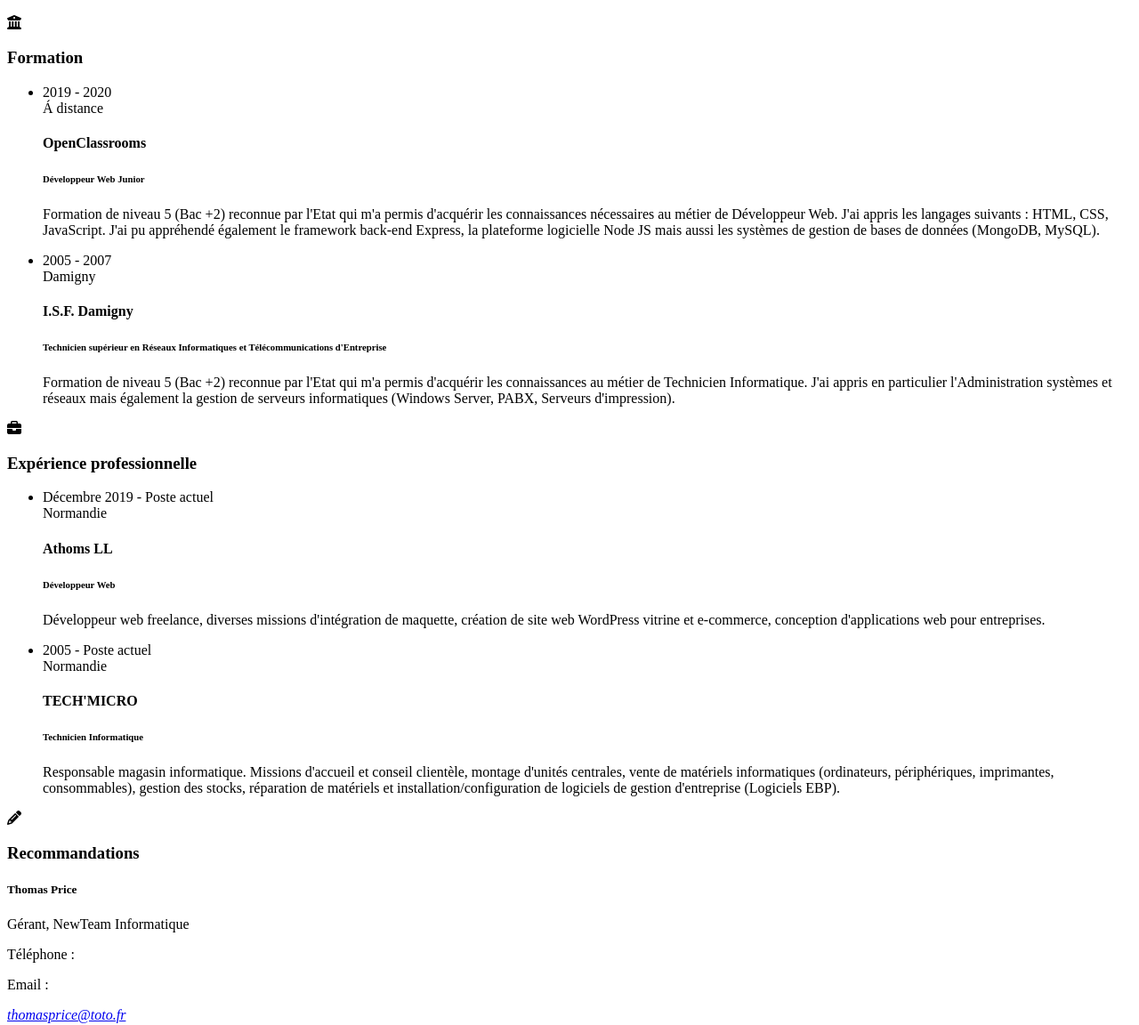
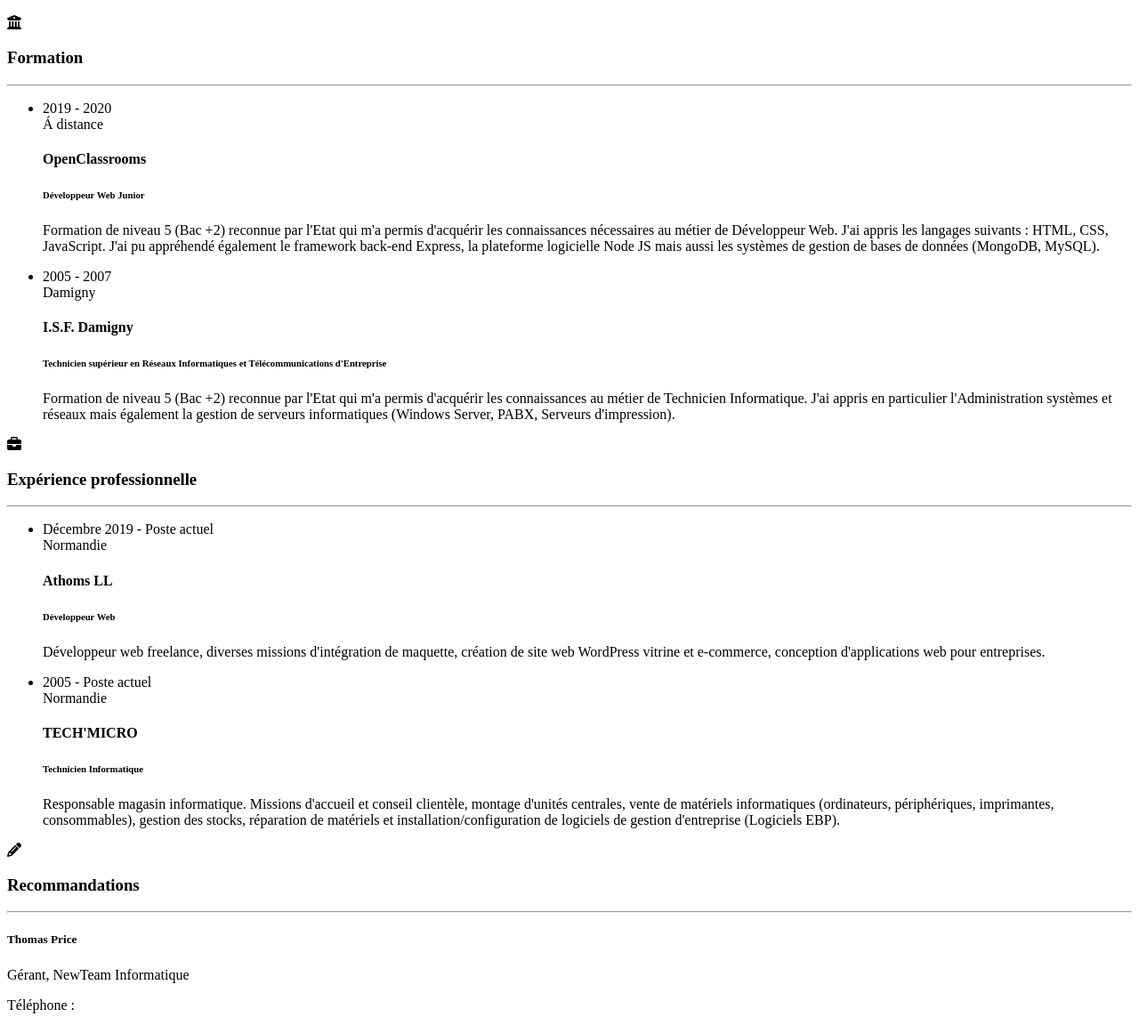
Before and after one commit to AthomsLL/CV_en_ligne, a plain HTML site: page index.html in a window 1280 px wide. Shown: the part 648-1800 px from the top of the page at 89% size. Drawn offline with Linux system fonts and the light colour scheme.

Commit message:
Remplacement des <div class='divider'> par des <hr>

```diff
--- a/index.html
+++ b/index.html
@@ -83,7 +83,7 @@
                         <i class="fas fa-university heading--icon"></i>
                         <h3 class=>Formation</h3>
                     </div>
-                    <div class="divider"></div>
+                    <hr>
                     <div class="formation__container">
                         <ul class="formation__list">
                             <li class="list--item">
@@ -126,7 +126,7 @@
                         <i class="fas fa-briefcase heading--icon"></i>
                         <h3>Expérience professionnelle</h3>
                     </div>
-                    <div class="divider"></div>
+                    <hr>
                     <div class="experience__container">
                         <ul class="experience__list">
                             <li class="list--item">
@@ -169,7 +169,7 @@
                         <i class="fas fa-pencil-alt"></i>
                         <h3 class="recommandation__titre">Recommandations</h3>
                     </div>
-                    <div class="divider"></div>
+                    <hr>
                     <div class="recommandation__container">
                         <article>
                             <h5>Thomas Price</h5>
```
